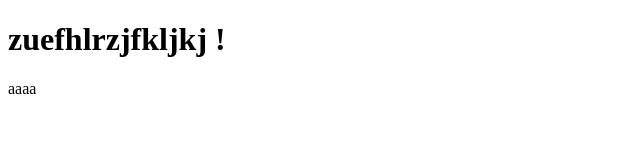
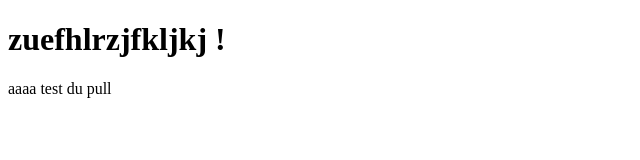
Before and after one commit to amine369901/formation-udemy, a plain HTML site: page index.html in a window 1280 px wide. Shown: the full height of the page, 0-640 px from the left. Drawn offline with Linux system fonts and the light colour scheme.

Commit message:
Update index.html

```diff
--- a/index.html
+++ b/index.html
@@ -8,6 +8,7 @@
 </head>
 <body>
    <h1>zuefhlrzjfkljkj !</h1>
-   <div>aaaa</div>
+   <div>aaaa
+    test du pull</div>
 </body>
 </html>
```
